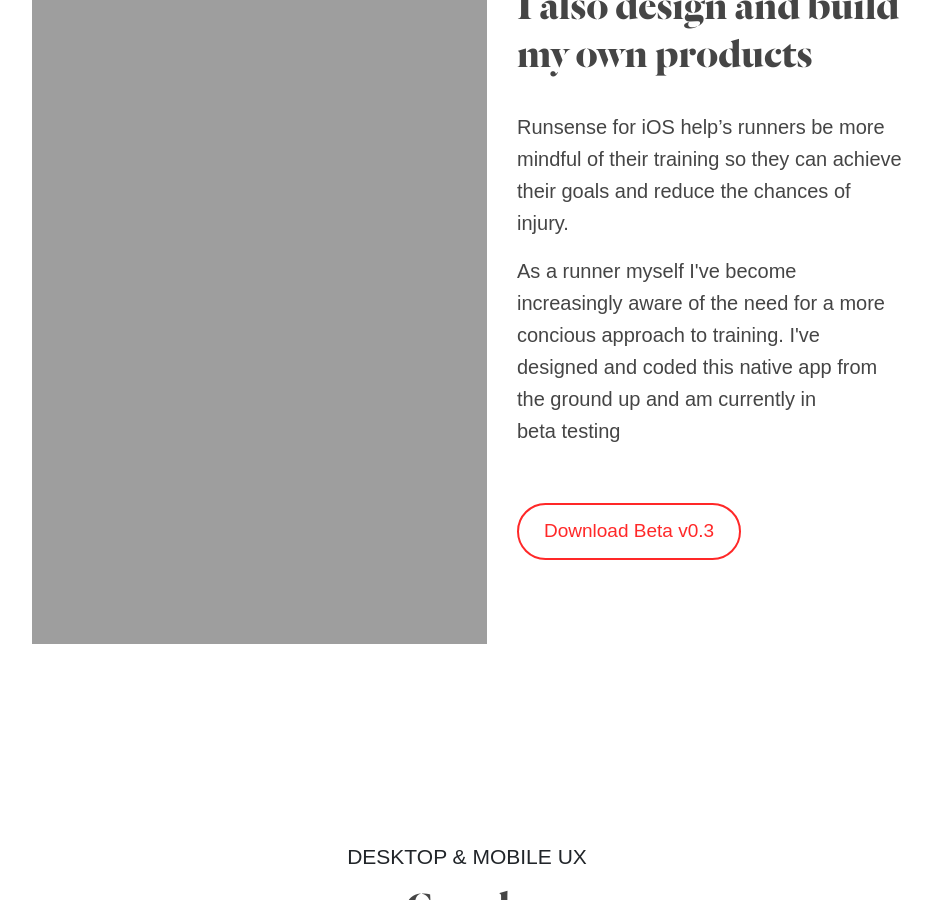
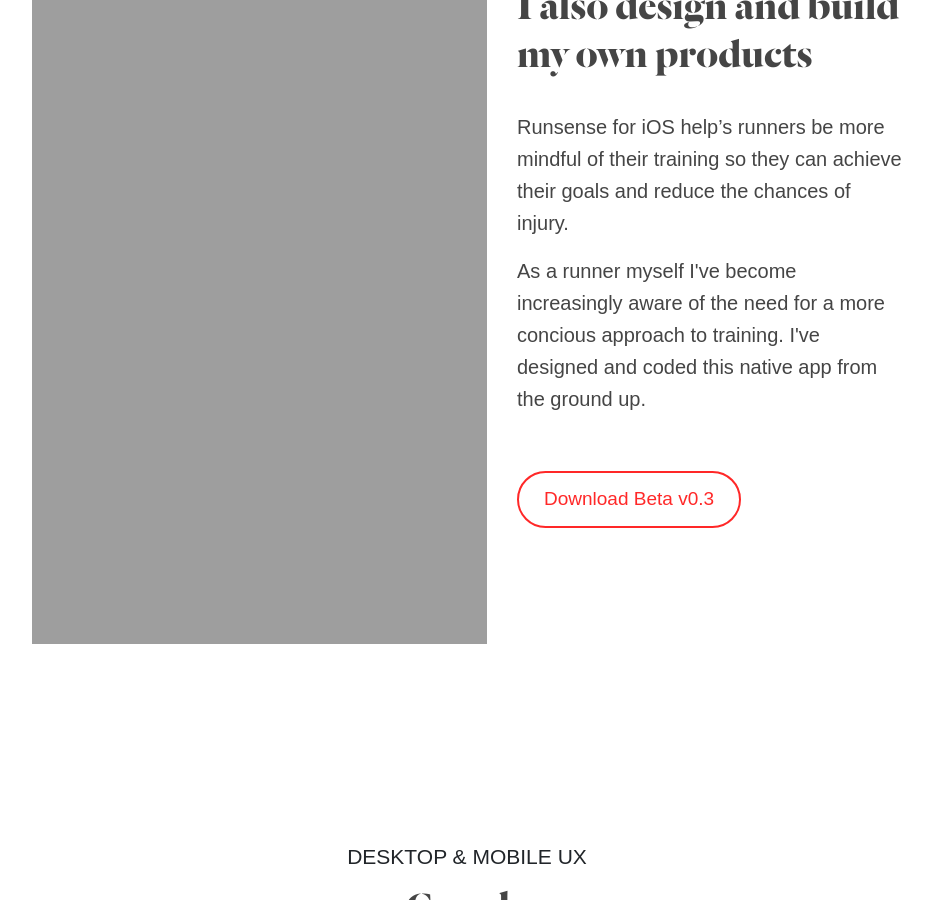
Before and after one commit to mlangsman/portfolio-langsman, a Jekyll site: the page built from index.html, in a window 1280 px wide and 900 px high, scrolled down 1709 px. Shown: the whole window, without its empty margins (173-1105 px from the left). Built offline with Jekyll 4.4.1, drawn with Linux system fonts in a browser that asks for light colours; some web fonts are replaced.

Commit message:
Updated links and copy

```diff
--- a/index.html
+++ b/index.html
@@ -81,7 +81,7 @@
         <div class="col d-flex flex-column">
             <h1>I also design and build my own products</h1>
             <p>Runsense for iOS help’s runners be more mindful of their training so they can achieve their goals and reduce the chances of injury.</p>
-            <p>As a runner myself I've become increasingly aware of the need for a more concious approach to training. I've designed and coded this native app from the ground up and am currently in beta&nbsp;testing</p>
+            <p>As a runner myself I've become increasingly aware of the need for a more concious approach to training. I've designed and coded this native app from the ground up.</p>
             <a href="https://testflight.apple.com/join/D9Sf1wKT"><button class="btn-primary">Download Beta v0.3</button></a>
         </div>
     </div>
@@ -96,7 +96,8 @@
             <p>I've most recently been designing Google's New Merchant Experience, a redesign of Google My Business. Previously it's own web app but now integrated directly on Google Search. I collaborated with Google's Search, Maps and Material Design teams to land this high profile launch for billions of users worldwide.</p>
 
             <img src="img/work-examples/work-example-google-2.jpg" class="" width="1114" height="851">
-            <button class="btn-primary shift-up" data-toggle="modal" data-target="#exampleModal">See project</button>
+            <!--<button class="btn-primary shift-up" data-toggle="modal" data-target="#exampleModal">See project</button>-->
+						<a href="https://blog.google/outreach-initiatives/small-business/business-profile-maps-and-search/"><button class="btn-primary shift-up">See project</button></a>
         </div>
     </div>
 </div>
```
